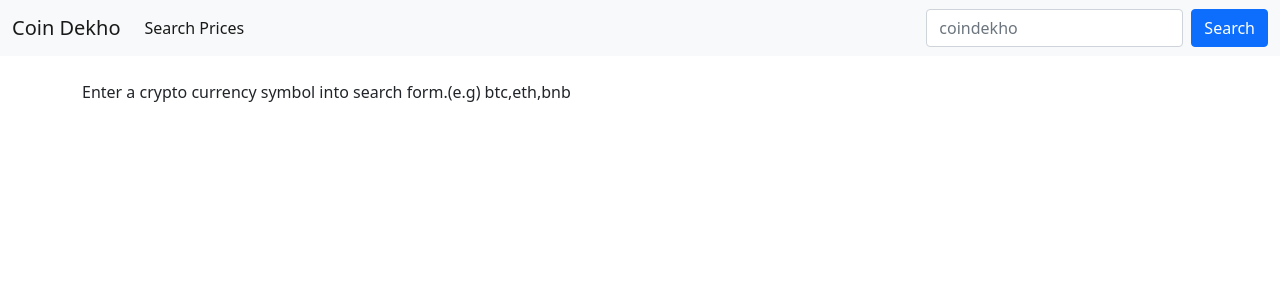
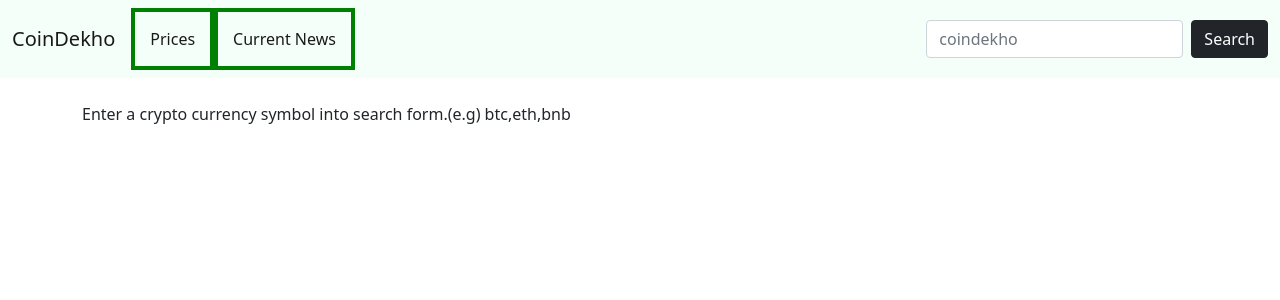
Before and after one commit to Bagora/crypto-news, a Django app: page /prices/ in a window 1280 px wide. Shown: the top 300 px of the page. Run offline with Django 3.2, Linux system fonts and the light colour scheme; some libraries are stand-ins or nearby versions.

Commit message:
make it better

```diff
--- a/crypto/templates/base.html
+++ b/crypto/templates/base.html
@@ -12,25 +12,29 @@
     <!-- Bootstrap CSS -->
     <link href="https://cdn.jsdelivr.net/npm/bootstrap@5.1.3/dist/css/bootstrap.min.css" rel="stylesheet" integrity="sha384-1BmE4kWBq78iYhFldvKuhfTAU6auU8tT94WrHftjDbrCEXSU1oBoqyl2QvZ6jIW3" crossorigin="anonymous">
 
-    <title>btccrypto</title>
+    <title>CoinDekho</title>
   </head>
   <body>
-    <nav class="navbar navbar-expand-lg navbar-light bg-light">
+    <nav class="navbar navbar-expand-lg navbar-light" style="background-color: #f5fffa;">
       <div class="container-fluid">
-        <a class="navbar-brand" href="{% url 'home' %}">Coin Dekho</a>
+        <a class="navbar-brand" href="{% url 'home' %}">CoinDekho</a>
         <button class="navbar-toggler" type="button" data-bs-toggle="collapse" data-bs-target="#navbarSupportedContent" aria-controls="navbarSupportedContent" aria-expanded="false" aria-label="Toggle navigation">
           <span class="navbar-toggler-icon"></span>
         </button>
         <div class="collapse navbar-collapse" id="navbarSupportedContent">
           <ul class="navbar-nav me-auto mb-2 mb-lg-0">
             <li class="nav-item">
-              <a class="nav-link active" aria-current="page" href="{% url 'prices' %}">Search Prices</a>
+              <a class="nav-link active" aria-current="page" href="{% url 'prices' %}" style="padding: 15px; border: 4px solid green;">Prices</a>
+            </li>
+
+            <li class="nav-item">
+              <a class="nav-link active" aria-current="page" href="{% url 'news' %}" style="padding: 15px; border: 4px solid green;">Current News</a>
             </li>
             </ul>
           <form class="d-flex" method="POST" action="{% url 'prices' %}">
             {% csrf_token %}
             <input class="form-control me-2" type="search" placeholder="coindekho" aria-label="Search" name="quote">
-            <button class="btn btn-primary" type="submit">Search</button>
+            <button class="btn btn-dark" type="submit">Search</button>
           </form>
         </div>
       </div>
--- a/crypto/urls.py
+++ b/crypto/urls.py
@@ -4,4 +4,5 @@ from . import views
 urlpatterns = [
     path('', views.home, name="home"),
     path('prices/', views.prices, name="prices"),
+    path('news/', views.news, name="news"),
 ]
--- a/crypto/views.py
+++ b/crypto/views.py
@@ -1,4 +1,6 @@
 from django.shortcuts import render
+
+import crypto
 
 def home(request):
 	import requests
@@ -26,3 +28,11 @@ def prices(request):
 	else:
 		notfound = "Enter a crypto currency symbol into search form.(e.g) btc,eth,bnb"
 		return render(request, 'prices.html', {'notfound' : notfound})
+
+
+def news(request):
+	import requests
+	import json
+	api_request = requests.get("https://min-api.cryptocompare.com/data/v2/news/?lang=EN")
+	api = json.loads(api_request.content)
+	return render(request, 'news.html', {'api' : api})
```
Also changed, not shown: crypto/templates/home.html (+1 -19 lines), crypto/templates/news.html (added, +25 -0 lines).
